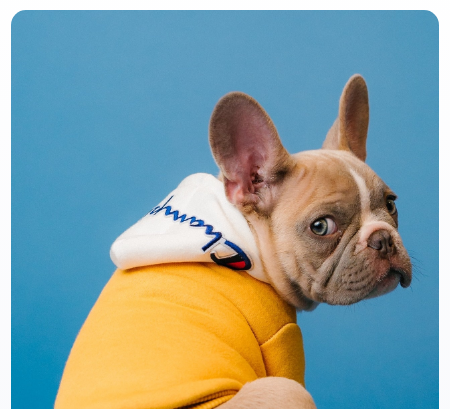
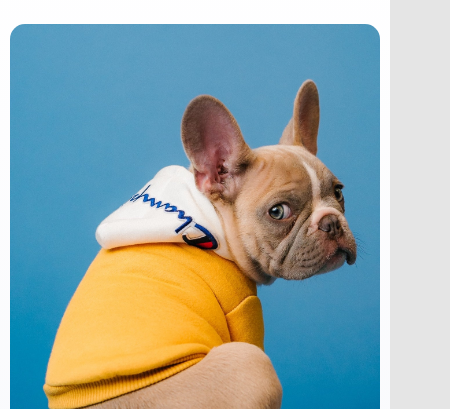
Before and after one commit to rebeccalouw/tindog-app, a plain HTML site: page index.html in a window 390 px wide. Shown: the part 104-513 px from the top of the page, 450 px wide, since content can reach past the window. Drawn offline with Linux system fonts and the light colour scheme.

Commit message:
Add files via upload

```diff
--- a/index.css
+++ b/index.css
@@ -139,3 +139,11 @@ html, body {
     background: #DBFFF4;
     box-shadow: 0px 10px 20px #CCF1E6;
 }
+
+@media (max-width: 450px) {
+
+    .app-container {
+        width: 100vw;
+        height: 100vh;
+    }
+}
```
